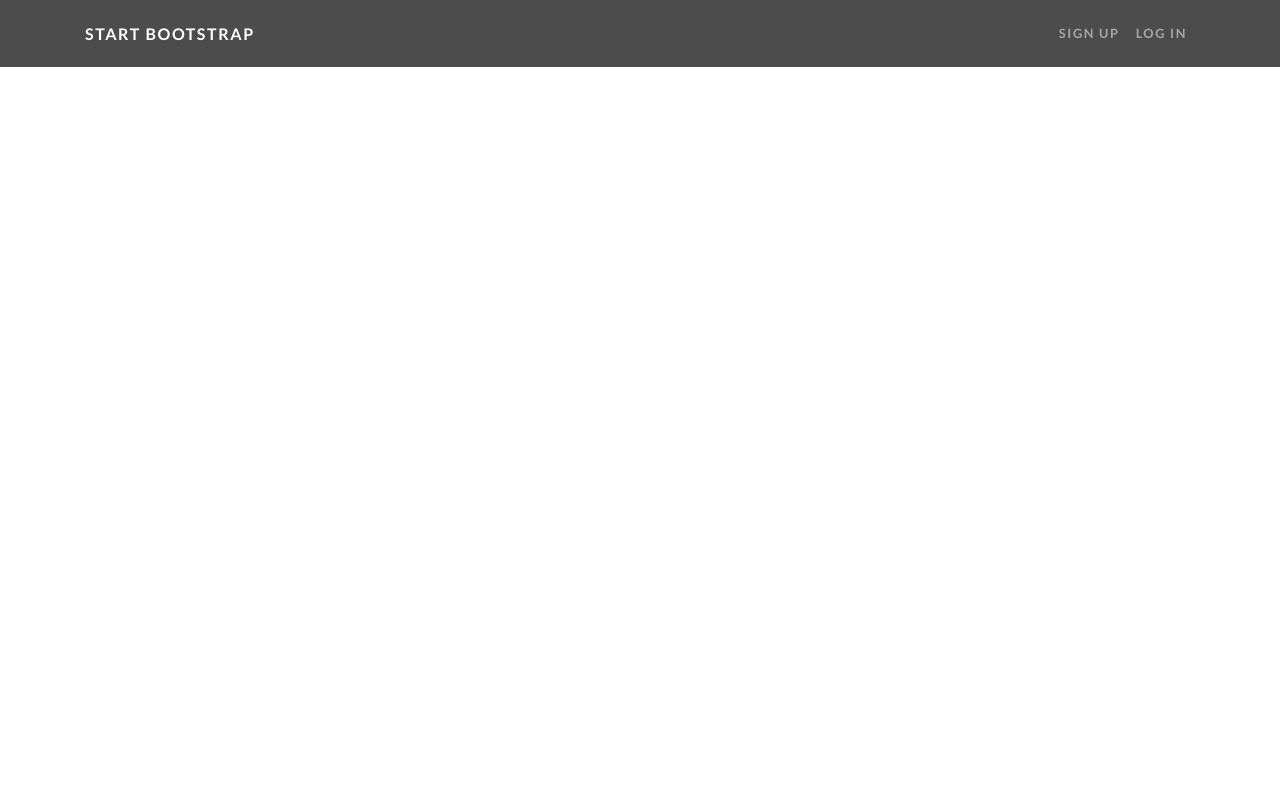
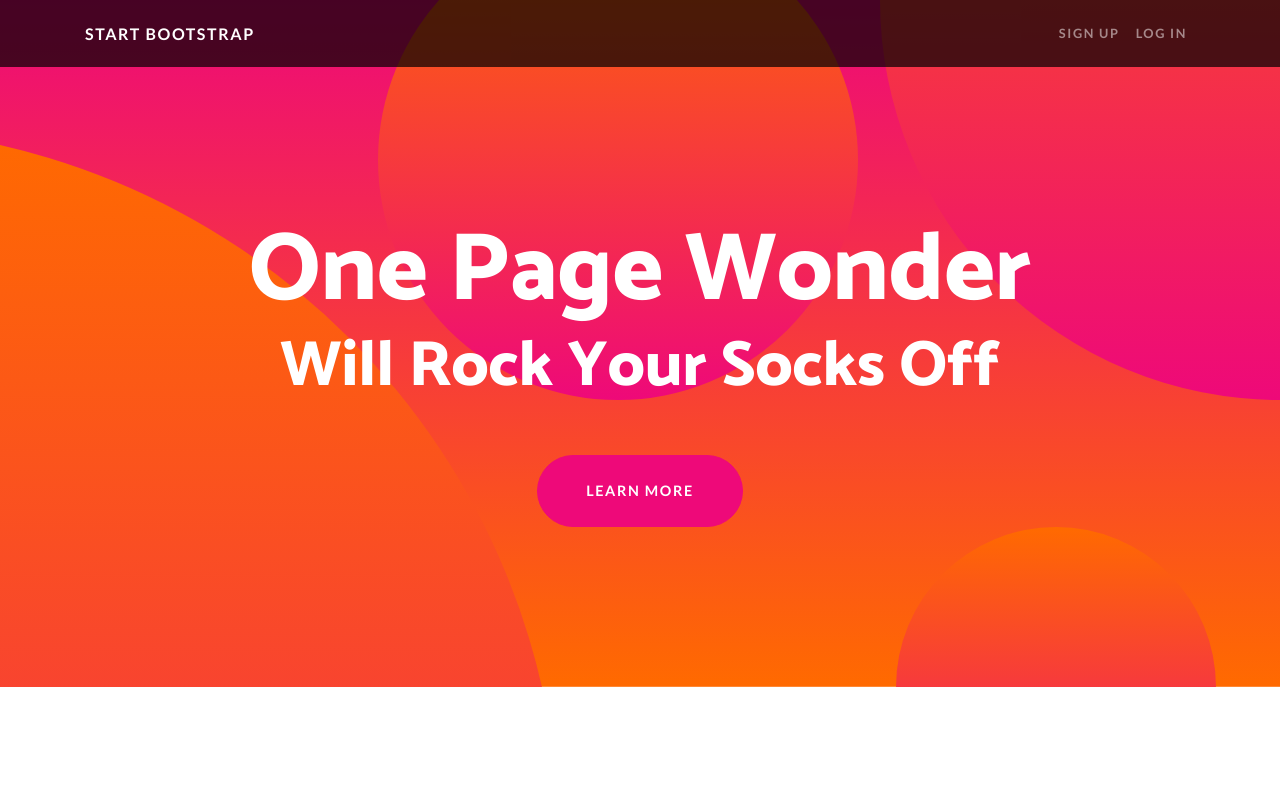
Before and after one commit to HponeThitHtoo/startbootstrap-one-page-wonder, a plain HTML site: page index.html in a window 1280 px wide. Drawn offline with nearby package versions, Linux system fonts and the light colour scheme.

Commit message:
added Header Section

```diff
--- a/css/style.css
+++ b/css/style.css
@@ -87,3 +87,80 @@ h6 {
   font-weight: 700;
   letter-spacing: 0.1rem;
 }
+
+/* Header Section */
+header.masthead {
+  position: relative;
+  overflow: hidden;
+  padding-top: calc(7rem + 72px);
+
+  padding-bottom: 7rem;
+  background: linear-gradient(0deg, #ff6a00 0%, #ee0979 100%);
+  background-repeat: no-repeat;
+  background-position: center center;
+  background-attachment: scroll;
+  background-size: cover;
+}
+
+header.masthead .masthead-content {
+  z-index: 1;
+  position: relative;
+}
+
+header.masthead .masthead-content .masthead-heading {
+  font-size: 4rem;
+}
+
+header.masthead .masthead-content .masthead-subheading {
+  font-size: 2rem;
+}
+
+header.masthead .bg-circle {
+  z-index: 0;
+  position: absolute;
+  border-radius: 100%;
+  background: linear-gradient(0deg, #ee0979 0%, #ff6a00 100%);
+}
+
+header.masthead .bg-circle-1 {
+  height: 90rem;
+  width: 90rem;
+  bottom: -55rem;
+  left: -55rem;
+}
+
+header.masthead .bg-circle-2 {
+  height: 50rem;
+  width: 50rem;
+  top: -25rem;
+  right: -25rem;
+}
+
+header.masthead .bg-circle-3 {
+  height: 20rem;
+  width: 20rem;
+  bottom: -10rem;
+  right: 5%;
+}
+
+header.masthead .bg-circle-4 {
+  height: 30rem;
+  width: 30rem;
+  top: -5rem;
+  right: 33%;
+}
+
+@media (min-width: 992px) {
+  header.masthead {
+    padding-top: calc(10rem + 55px);
+    padding-bottom: 10rem;
+  }
+
+  header.masthead .masthead-content .masthead-heading {
+    font-size: 6rem;
+  }
+
+  header.masthead .masthead-content .masthead-subheading {
+    font-size: 4rem;
+  }
+}
--- a/index.html
+++ b/index.html
@@ -35,6 +35,21 @@
     </div>
   </nav>
 
+  <!-- Header Section -->
+  <header class="masthead text-center text-white">
+    <div class="masthead-content">
+      <div class="container">
+        <h1 class="masthead-heading mb-0">One Page Wonder</h1>
+        <h2 class="masthead-subheading mb-0">Will Rock Your Socks Off</h2>
+        <a href="#" class="btn btn-primary btn-xl rounded-pill mt-5">Learn More</a>
+      </div>
+    </div>
+    <div class="bg-circle-1 bg-circle"></div>
+    <div class="bg-circle-2 bg-circle"></div>
+    <div class="bg-circle-3 bg-circle"></div>
+    <div class="bg-circle-4 bg-circle"></div>
+  </header>
+
   <!-- jQuery -->
   <script src="https://cdnjs.cloudflare.com/ajax/libs/jquery/3.5.1/jquery.min.js" integrity="sha256-9/aliU8dGd2tb6OSsuzixeV4y/faTqgFtohetphbbj0=" crossorigin="anonymous"></script>
   <!-- Bootstrap -->
```
